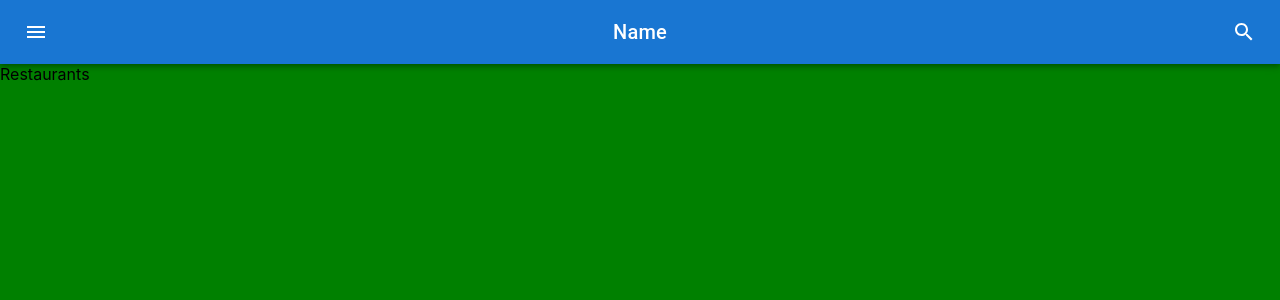
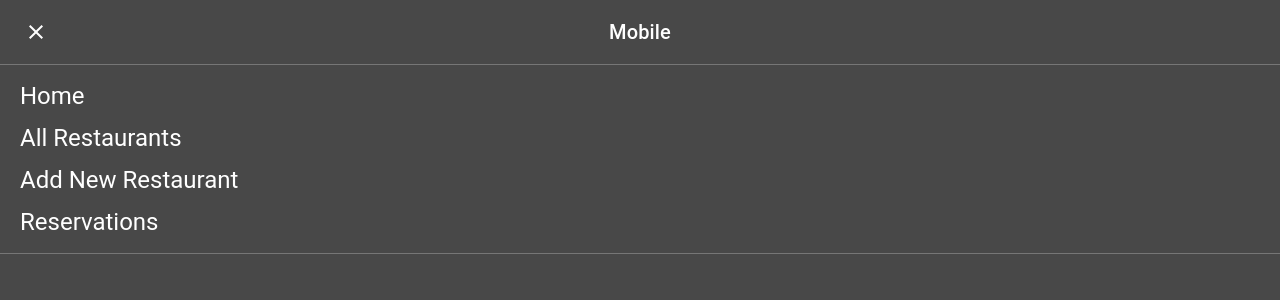
Before and after one commit to DylanLovell93/takehome-frontend, a React (Create React App) app: page /restaurants in a window 1280 px wide. Both pictures are taken after a click on the button 36 px from the left and 32 px from the top of the page. Shown: the top 300 px of the page. Built offline with nearby package versions, Linux system fonts and the light colour scheme.

Commit message:
modal for menu navbad

```diff
--- /dev/null
+++ b/src/Components/MenuItems/MenuItems.css
@@ -0,0 +1,39 @@
+.MenuItems {
+  width: 100vw;
+  height: 100vh;
+  background-color: #484848;
+  color: white;
+}
+
+.MenuItems .spacer {
+  width: 20px;
+  height: 20px;
+  background-color: rgba(0, 0, 0, 0);
+  margin-right: 16px;
+}
+
+.MenuItems .menuBar {
+  border-bottom: 1px solid rgba(255, 255, 255, 0.25);
+}
+
+.MenuItems a,
+.MenuItems a:visited,
+.MenuItems a:active {
+  text-decoration: none;
+  color: white;
+}
+
+.MenuItems a:hover {
+  text-decoration: underline solid gray 2.5px;
+}
+.MenuItems ul {
+  list-style: none;
+  padding-left: 0px;
+  border-bottom: 1px solid rgba(255, 255, 255, 0.25);
+  padding: 10px 0px;
+  margin: 0px;
+}
+
+.MenuItems li {
+  padding: 5px 20px;
+}
--- /dev/null
+++ b/src/Components/MenuItems/MenuItems.jsx
@@ -0,0 +1,39 @@
+import "./MenuItems.css";
+import { IconButton, Typography, Toolbar } from "@mui/material";
+import CloseIcon from "@mui/icons-material/Close";
+import { Link } from "react-router-dom";
+import itemData from "./itemData.js";
+
+const MenuItems = ({ onClose, mobile }) => {
+  const listItems = itemData.map((item) => (
+    <li>
+      <Link to={item.link}>
+        <Typography variant="h5" component="div" sx={{ mr: "auto" }}>
+          {item.text}
+        </Typography>
+      </Link>
+    </li>
+  ));
+  return (
+    <div className="MenuItems">
+      <Toolbar className="menuBar">
+        <IconButton
+          size="large"
+          edge="start"
+          color="inherit"
+          aria-label="menu"
+          onClick={onClose}
+        >
+          <CloseIcon />
+        </IconButton>
+        <Typography variant="h6" component="div" sx={{ mx: "auto" }}>
+          Mobile
+        </Typography>
+        <div className="spacer"></div>
+      </Toolbar>
+      <ul>{listItems}</ul>
+    </div>
+  );
+};
+
+export default MenuItems;
--- /dev/null
+++ b/src/Components/MenuItems/itemData.js
@@ -0,0 +1,8 @@
+const itemData = [
+  { type: "Link", text: "Home", link: "/" },
+  { type: "Link", text: "All Restaurants", link: "/restaurants" },
+  { type: "Link", text: "Add New Restaurant", link: "/newRestaurant" },
+  { type: "Link", text: "Reservations", link: "/reservations" },
+];
+
+export default itemData;
--- a/src/Components/Navbar/Navbar.css
+++ b/src/Components/Navbar/Navbar.css
@@ -1,3 +1,2 @@
 .Navbar {
-  background-color: yellow;
 }
--- a/src/Components/Navbar/Navbar.jsx
+++ b/src/Components/Navbar/Navbar.jsx
@@ -1,4 +1,5 @@
 import "./Navbar.css";
+import { useState } from "react";
 import AppBar from "@mui/material/AppBar";
 import Box from "@mui/material/Box";
 import Toolbar from "@mui/material/Toolbar";
@@ -6,22 +7,57 @@ import Typography from "@mui/material/Typography";
 import IconButton from "@mui/material/IconButton";
 import MenuIcon from "@mui/icons-material/Menu";
 import SearchIcon from "@mui/icons-material/Search";
+import Modal from "@mui/material/Modal";
+import MenuItems from "../MenuItems/MenuItems";
 
 const Navbar = () => {
+  const mobileQuery = window.matchMedia("(max-width: 600px)");
+  const [mobile, setMobile] = useState(mobileQuery.matches);
+  const [menuOpen, setMenu] = useState(false);
+  const [searchOpen, setSearch] = useState(false);
+
+  const handleMenuOpen = () => {
+    setMenu(true);
+  };
+
+  const handleMenuClose = () => {
+    setMenu(false);
+  };
+
+  const handleSearchOpen = () => {
+    setSearch(true);
+  };
+
+  const handleSearchClose = () => {
+    setSearch(false);
+  };
+
+  mobileQuery.onchange = (e) => {
+    setMobile(e.matches);
+  };
+
   return (
     <Box className="NavBar" sx={{ flexGrow: 1 }}>
-      <AppBar position="static" color="primary">
+      <AppBar position="static">
         <Toolbar>
           <IconButton
             size="large"
             edge="start"
             color="inherit"
             aria-label="menu"
+            onClick={handleMenuOpen}
           >
             <MenuIcon />
           </IconButton>
-          <Typography variant="h6" component="div" sx={{ mx: "auto" }}>
-            Name
+          <Modal open={menuOpen} onClose={handleMenuClose}>
+            <MenuItems onClose={handleMenuClose} mobile={mobile} />
+          </Modal>
+          <Typography
+            variant="h6"
+            component="div"
+            sx={mobile ? { mx: "auto" } : { ml: 2, mr: "auto" }}
+          >
+            {mobile ? "Mobile" : "Desktop"}
           </Typography>
           <IconButton size="large" edge="end" color="inherit" aria-label="menu">
             <SearchIcon />
```
